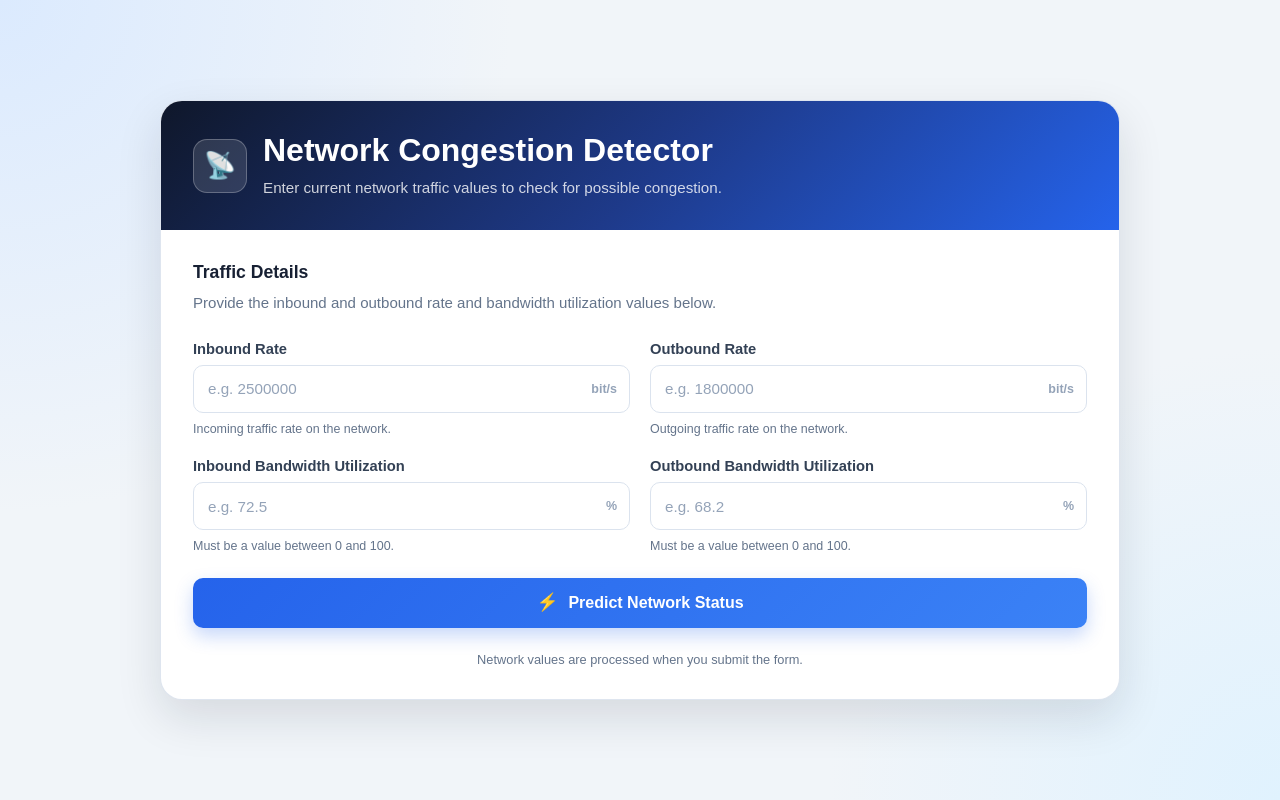
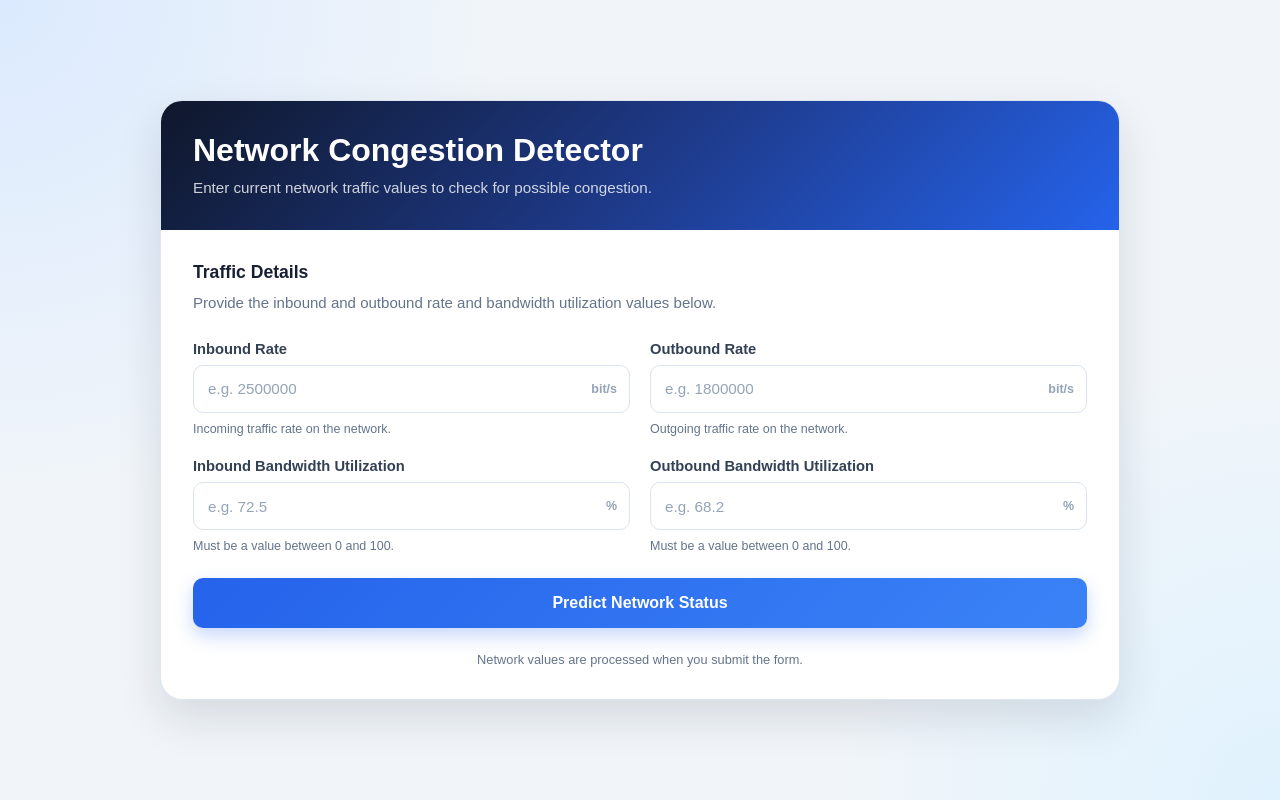
Before and after one commit to TemiGraceO/Network_anomal_detection, a Flask app: page / in a window 1280 px wide. Run offline with Flask 3, Linux system fonts and the light colour scheme; parts of the project's set-up code (start-up, migrations or seed data) failed here and were passed over.

Commit message:
removed icons

```diff
--- a/Web/templates/index.html
+++ b/Web/templates/index.html
@@ -368,7 +368,6 @@
         <section class="box" aria-labelledby="page-title">
             <header class="header">
                 <div class="header-content">
-                    <div class="header-icon" aria-hidden="true">📡</div>
 
                     <div>
                         <h1 id="page-title">Network Congestion Detector</h1>
@@ -466,7 +465,6 @@
                     </div>
 
                     <button type="submit" id="predictButton">
-                        <span class="button-icon" aria-hidden="true">⚡</span>
                         <span class="spinner" aria-hidden="true"></span>
                         <span class="button-text">Predict Network Status</span>
                     </button>
```
